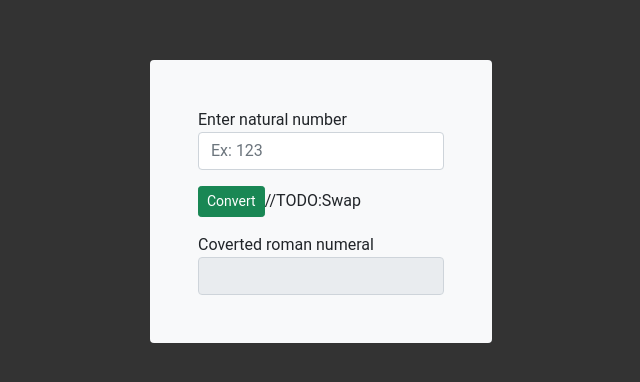
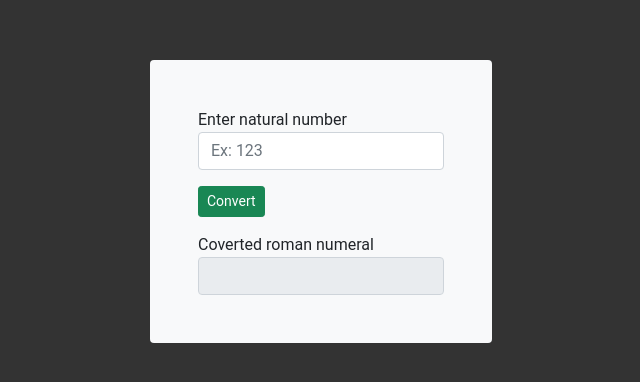
Before and after one commit to mrhrifat/roman-numeral, a React (Create React App) app: page / in a window 1280 px wide. Shown: the top 382 px of the page, without its empty margins (319-959 px from the left). Built offline with nearby package versions, Linux system fonts and the light colour scheme.

Commit message:
Keep comment for next features

```diff
--- a/src/components/Root.jsx
+++ b/src/components/Root.jsx
@@ -115,7 +115,7 @@ class Root extends Component {
                                     onClick={this.handleSubmit}
                                     value="Convert"
                                 />
-                                //TODO:Swap
+                                {/* //TODO:Swap */}
                             </div>
                             <div className="form-group">
                                 <label htmlFor='roman'>Coverted roman numeral</label>
```
